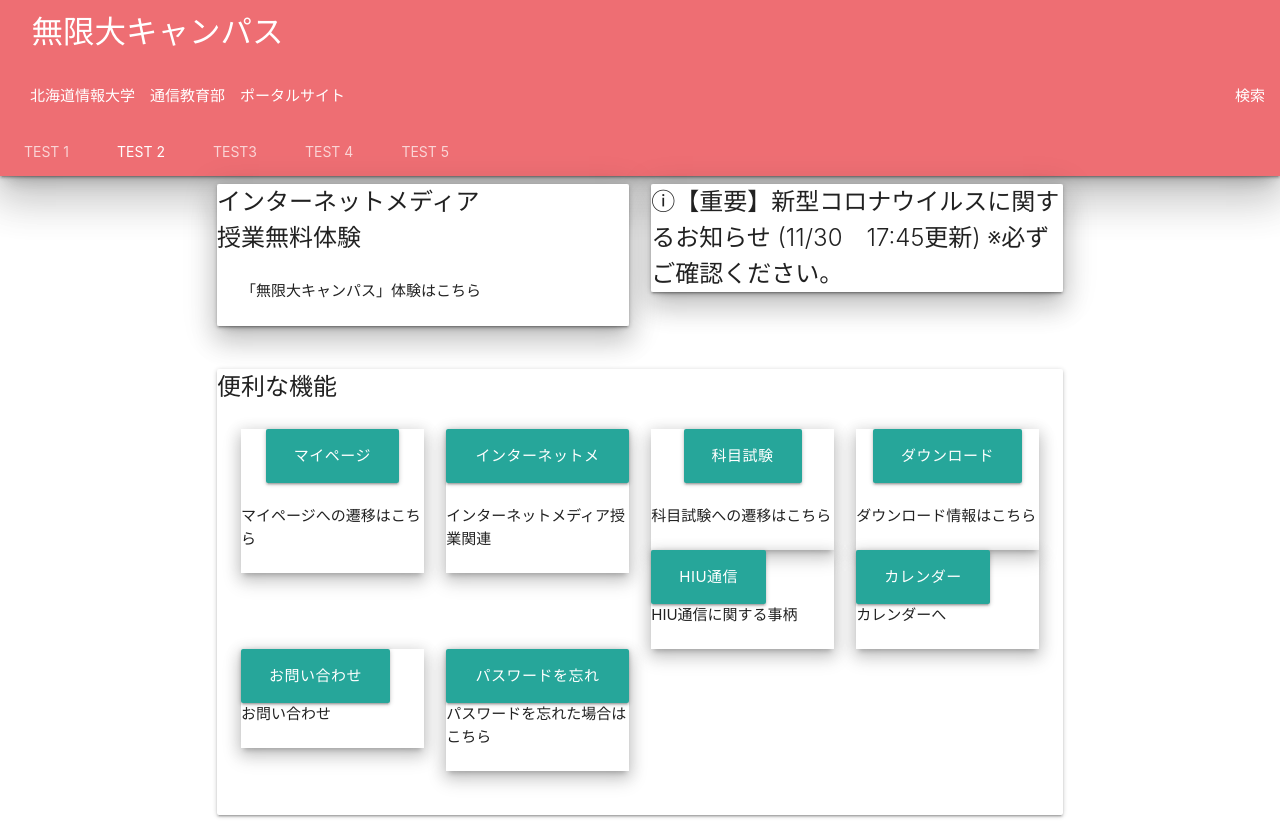
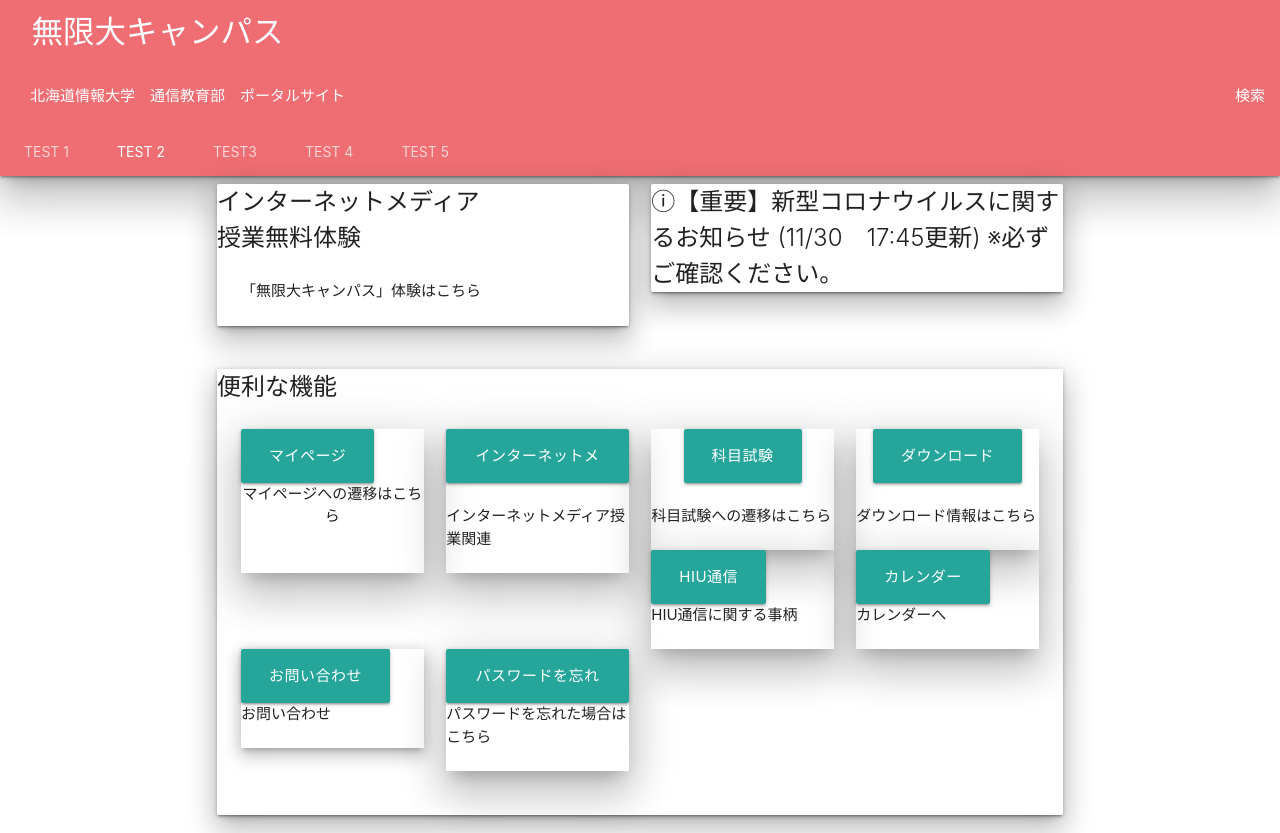
Before and after one commit to R4HB02-teamR/-R, a plain HTML site: page HIU2.html in a window 1280 px wide. Shown: the top 833 px of the page. Drawn offline with nearby package versions, Linux system fonts and the light colour scheme; files that its build step writes are made by us from their sources.

Commit message:
Add files via upload

```diff
--- a/HIU2.html
+++ b/HIU2.html
@@ -110,7 +110,7 @@
 
         <div class="col s2">
         </div>
-        <div class="col s8">
+        <div class="col s8"><div class="z-depth-4">
           <div class="card">
 
             <span class="card-title">便利な機能</span>
@@ -118,34 +118,34 @@
             <div class="card-content">
 <div class="row">
                <div class="col s3">
-                 <div class="z-depth-3"><center>
-                 <a class="waves-effect waves-light btn-large">マイページ</a></center>
-
-                 <br>マイページへの遷移はこちら
+                 <div class="z-depth-5">
+                 <a class="waves-effect waves-light btn-large">マイページ</a>
+<br>
+                <center> マイページへの遷移はこちら</center>
                  <br>　</div>
                </div>
               <div class="col s3">
-                <div class="z-depth-3"><center>
+                <div class="z-depth-5"><center>
                 <a class="waves-effect waves-light btn-large">インターネットメディア授業</a></center>
                 <br>インターネットメディア授業関連
                 <br>　</div>
               </div>
-              <div class="col s3"><div class="z-depth-3"><center>
+              <div class="col s3"><div class="z-depth-5"><center>
                 <a class="waves-effect waves-light btn-large">科目試験</a></center>
                 <br>科目試験への遷移はこちら
                 <br>　</div>
               </div>
-              <div class="col s3"><div class="z-depth-3"><center>
+              <div class="col s3"><div class="z-depth-5"><center>
                 <a class="waves-effect waves-light btn-large">ダウンロード</a></center>
                 <br>ダウンロード情報はこちら
                 <br>　</div>
               </div>
-              <div class="col s3"><div class="z-depth-3">
+              <div class="col s3"><div class="z-depth-5">
                 <a class="waves-effect waves-light btn-large">HIU通信</a>
                 <br>HIU通信に関する事柄
                 <br>　</div>
               </div>
-              <div class="col s3"><div class="z-depth-3">
+              <div class="col s3"><div class="z-depth-5">
                 <a class="waves-effect waves-light btn-large">カレンダー</a>
                 <br>カレンダーへ
                 <br>　</div>
@@ -155,14 +155,14 @@
                 <br>お問い合わせ
                 <br>　</div>
               </div>
-              <div class="col s3"><div class="z-depth-3">
+              <div class="col s3"><div class="z-depth-5">
                 <a class="waves-effect waves-light btn-large">パスワードを忘れました</a>
                 <br>パスワードを忘れた場合はこちら
                 <br>　</div>
               </div>
 </div>
             </div>
-          </div>
+          </div></div>
         </div>
 
       </div>
```
Also changed, not shown: lil.css (added, +15 -0 lines).
